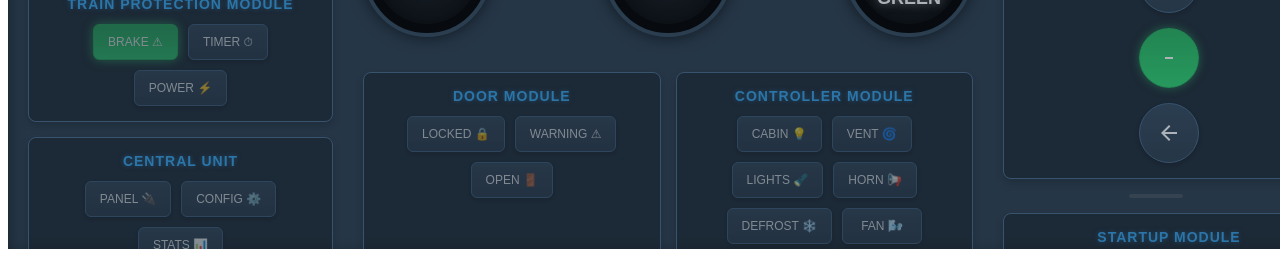
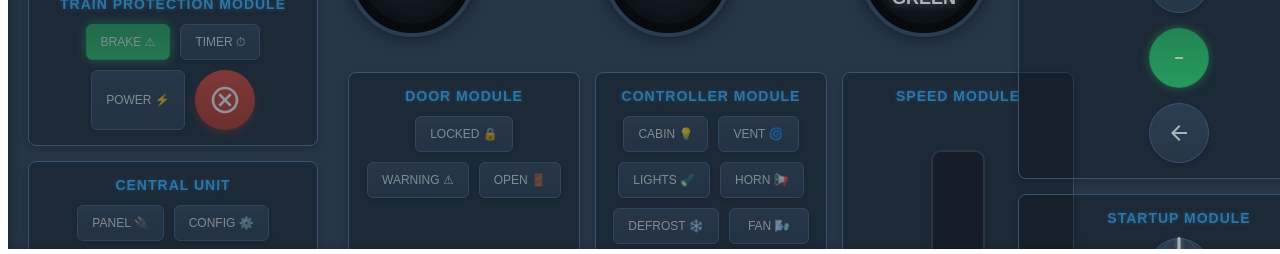
Before and after one commit to praksjain/locomotive-dashboard, a React (Create React App) app in the folder frontend/: page / in a window 1280 px wide. Shown: the part 559-813 px from the top of the page. Built offline with nearby package versions, Linux system fonts and the light colour scheme; no server answers.

Commit message:
Added speed module tile

```diff
--- a/frontend/src/components/TrainCabin.tsx
+++ b/frontend/src/components/TrainCabin.tsx
@@ -488,6 +488,15 @@ const TrainCabin: React.FC = () => {
                             <button className="control-button">
                                 POWER ⚡
                             </button>
+                            <button
+                                className="emergency-stop-button"
+                                onClick={handleEmergencyStop}
+                                title="Emergency Stop"
+                            >
+                                <svg viewBox="0 0 24 24" className="emergency-stop-icon">
+                                    <path d="M12 2C6.47 2 2 6.47 2 12s4.47 10 10 10 10-4.47 10-10S17.53 2 12 2zm0 18c-4.41 0-8-3.59-8-8s3.59-8 8-8 8 3.59 8 8-3.59 8-8 8zm3.59-13L12 10.59 8.41 7 7 8.41 10.59 12 7 15.59 8.41 17 12 13.41 15.59 17 17 15.59 13.41 12 17 8.41z"/>
+                                </svg>
+                            </button>
                         </div>
                     </div>
 
@@ -713,15 +722,27 @@ const TrainCabin: React.FC = () => {
                                 </button>
                             </div>
                         </div>
+
+                        {/* Speed Module */}
+                        <div className="module speed-module">
+                            <div className="module-title">Speed Module</div>
+                            <div className="module-content">
+                                <div className="throttle-control">
+                                    <div
+                                        className="throttle-track"
+                                        ref={throttleRef}
+                                        onMouseDown={handleMouseDown}
+                                    >
+                                        <div className="throttle-fill" style={{ height: `${throttlePosition}%` }}></div>
+                                        <div
+                                            className="throttle-handle"
+                                            style={{ bottom: `calc(${throttlePosition}% - 12px)` }}
+                                        ></div>
+                                    </div>
+                                </div>
+                            </div>
+                        </div>
                     </div>
-
-                    {/* Emergency Stop Button */}
-                    <button
-                        className="emergency-button"
-                        onClick={handleEmergencyStop}
-                    >
-                        EMERGENCY STOP
-                    </button>
                 </div>
 
                 {/* Right Controls */}
@@ -732,21 +753,6 @@ const TrainCabin: React.FC = () => {
                         onChange={handleDirectionChange}
                         engineStatus={engineStatus}
                     />
-
-                    {/* Throttle Control */}
-                    <div className="throttle-control">
-                        <div
-                            className="throttle-track"
-                            ref={throttleRef}
-                            onMouseDown={handleMouseDown}
-                        >
-                            <div className="throttle-fill" style={{ height: `${throttlePosition}%` }}></div>
-                            <div
-                                className="throttle-handle"
-                                style={{ bottom: `calc(${throttlePosition}% - 12px)` }}
-                            ></div>
-                        </div>
-                    </div>
 
                     {/* Startup Module */}
                     <StartupModule
--- a/frontend/src/styles/TrainCabin.css
+++ b/frontend/src/styles/TrainCabin.css
@@ -268,8 +268,22 @@
 /* Control Modules */
 .modules-container {
     display: flex;
-    flex-wrap: wrap;
+    flex-direction: row;
     gap: 15px;
+    width: 100%;
+    justify-content: space-between;
+    align-items: stretch;
+}
+
+.modules-container .module {
+    flex: 1;
+    min-width: 200px;
+    max-width: 400px;
+}
+
+.modules-container .speed-module {
+    flex: 1;
+    margin-top: 0;
 }
 
 .module {
@@ -425,7 +439,8 @@
     border: 2px solid #456789;
     position: relative;
     margin: 0 auto;
-    box-shadow: inset 0 0 10px rgba(0, 0, 0, 0.7);
+    box-shadow: inset 0 0 10px rgba(0, 0, 0, 0.7),
+                0 4px 8px rgba(0, 0, 0, 0.3);
 }
 
 .throttle-track {
@@ -789,6 +804,15 @@
     .module {
         min-width: 120px;
     }
+
+    .modules-container {
+        flex-direction: column;
+    }
+
+    .modules-container .module {
+        width: 100%;
+        max-width: none;
+    }
 }
 
 @media (max-width: 768px) {
@@ -1075,3 +1099,75 @@
     top: 15px;
     left: 15px;
 }
+
+/* Emergency Stop Button */
+.emergency-stop-button {
+    width: 60px;
+    height: 60px;
+    border-radius: 50%;
+    background: linear-gradient(to bottom, #e74c3c, #c0392b);
+    border: none;
+    cursor: pointer;
+    display: flex;
+    align-items: center;
+    justify-content: center;
+    transition: all 0.3s ease;
+    box-shadow: 0 4px 8px rgba(231, 76, 60, 0.3);
+    position: relative;
+    overflow: hidden;
+}
+
+.emergency-stop-button:hover {
+    background: linear-gradient(to bottom, #c0392b, #a93226);
+    transform: translateY(-2px);
+    box-shadow: 0 6px 12px rgba(231, 76, 60, 0.5);
+}
+
+.emergency-stop-button:active {
+    transform: translateY(1px);
+    box-shadow: 0 2px 4px rgba(231, 76, 60, 0.5);
+}
+
+.emergency-stop-icon {
+    width: 32px;
+    height: 32px;
+    fill: #ffffff;
+    transition: all 0.3s ease;
+}
+
+.emergency-stop-button:hover .emergency-stop-icon {
+    transform: scale(1.1);
+}
+
+.emergency-stop-button::before {
+    content: '';
+    position: absolute;
+    top: -50%;
+    left: -50%;
+    width: 200%;
+    height: 200%;
+    background: radial-gradient(circle, rgba(255,255,255,0.2) 0%, rgba(255,255,255,0) 70%);
+    transform: scale(0);
+    transition: transform 0.3s ease-out;
+}
+
+.emergency-stop-button:hover::before {
+    transform: scale(1);
+}
+
+/* Speed Module */
+.speed-module {
+    min-height: 300px;
+    display: flex;
+    flex-direction: column;
+    align-items: center;
+}
+
+.speed-module .module-content {
+    width: 100%;
+    height: 100%;
+    display: flex;
+    justify-content: center;
+    align-items: center;
+    padding: 20px;
+}
```
